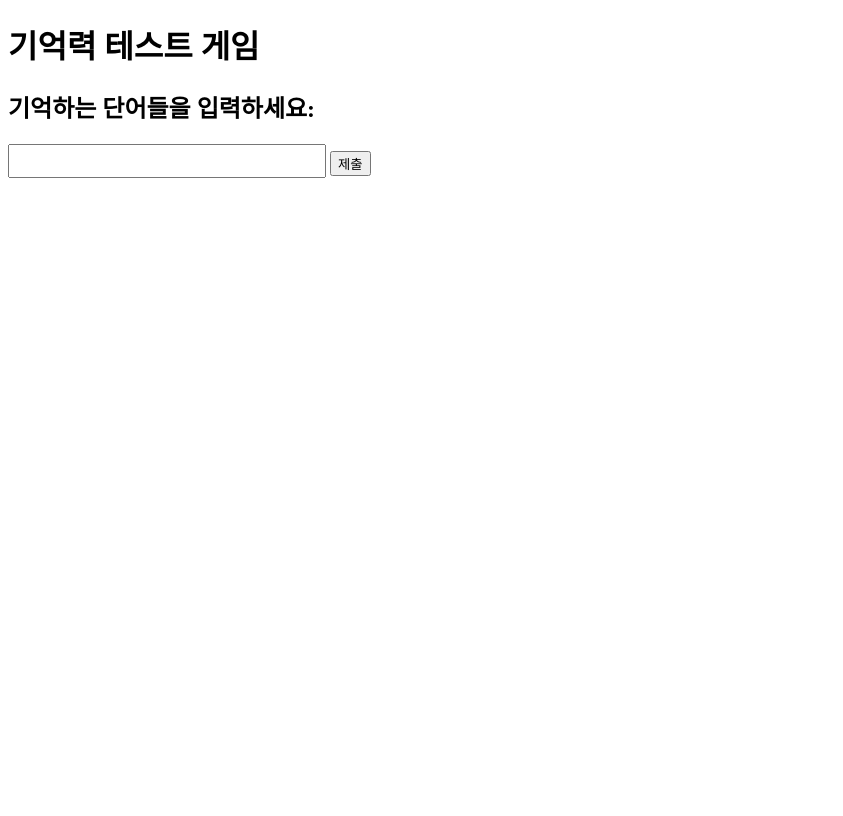
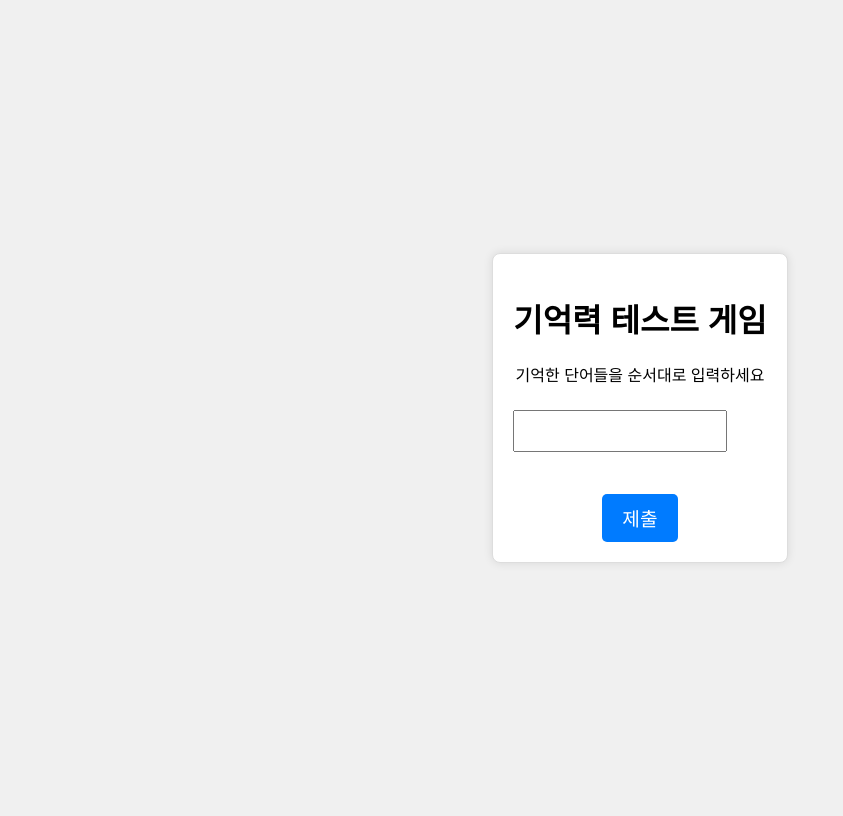
Before and after one commit to khleegit/MemoryTest, a Django app: template memorytest_app/templates/index.html in a window 1280 px wide. Shown: the whole page, without its empty margins (0-843 px from the left). Before the commit the page ends 178 px from the top, so only its background shows below. Run offline with Django 5.2, Linux system fonts and the light colour scheme; the template is opened without the code that fills it: most values are stand-ins (such as "Sample title", 1, 10 or a date in 2020); parts of the project's set-up code (start-up, migrations or seed data) failed here and were passed over.

Commit message:
기억력테스트 게임 index.html  화면 변경 업데이트

```diff
--- a/memorytest_app/templates/index.html
+++ b/memorytest_app/templates/index.html
@@ -5,15 +5,64 @@
     <meta name="viewport" content="width=device-width, initial-scale=1.0">
     <title>기억력 테스트 게임</title>
     <style>
+        body {
+            font-family: Arial, sans-serif;
+            display: flex;
+            justify-content: center;
+            align-items: center;
+            height: 100vh;
+            background-color: #f0f0f0;
+        }
+        .container {
+            background-color: #ffffff;
+            border: 1px solid #dddddd;
+            padding: 20px;
+            border-radius: 8px;
+            box-shadow: 0 0 10px rgba(0, 0, 0, 0.1);
+            text-align: center;
+            position: relative;
+        }
         .words-list {
-            font-size: 2em;  /* 글자 크기를 2배로 */
+            font-size: 1.5em; /* 글자 크기를 1.5배로 */
+            list-style-type: none;
+            padding: 0;
+        }
+        .words-list li {
+            margin: 10px 0;
+            display: flex;
+            justify-content: space-between;
+            align-items: center;
+        }
+        .input-word {
+            font-size: 1em; /* 입력 폼의 글자 크기 */
+            padding: 5px;
+            width: 200px;
         }
         #time {
             font-size: 1.5em;
             color: red;
+            position: absolute;
+            top: 50%;
+            right: -150px;
+            transform: translateY(-50%);
         }
-        .input-word {
-            font-size: 1.5em;  /* 입력 폼의 글자 크기를 1.5배로 */
+        .btn-submit {
+            font-size: 1.2em;
+            padding: 10px 20px;
+            background-color: #007bff;
+            color: white;
+            border: none;
+            border-radius: 5px;
+            cursor: pointer;
+        }
+        .btn-submit:hover {
+            background-color: #0056b3;
+        }
+        .hidden-words {
+            display: none;
+        }
+        .hidden-inputs {
+            display: block;
         }
     </style>
     <script>
@@ -27,8 +76,14 @@
 
                 if (--timer < 0) {
                     clearInterval(interval);
+                    var inputs = document.querySelectorAll('.input-word');
+                    inputs.forEach(function(input) {
+                        input.disabled = false;
+                    });
+                    document.getElementById('words-display').classList.add('hidden-words');
                     document.getElementById('memory-test-form').style.display = 'block';
-                    document.getElementById('words-display').style.display = 'none';
+                    document.getElementById('instruction').textContent = '기억한 단어들을 순서대로 입력하세요';
+                    display.textContent = '';
                 }
             }, 1000);
         }
@@ -42,26 +97,30 @@
     </script>
 </head>
 <body>
+    <div class="container">
         <h1>기억력 테스트 게임</h1>
+        <p id="instruction">이 단어들을 순서대로 기억하세요</p>
         <div id="words-display">
-        <h2>이 단어들을 기억하세요:</h2>
             <ul class="words-list">
                 {% for word in words %}
-                <li>{{ word }}</li>
+                    <li>{{ word }} <input type="text" class="input-word" disabled></li>
                 {% endfor %}
             </ul>
-        <div id="time"></div>
         </div>
         <form id="memory-test-form" action="{% url 'check' %}" method="post" style="display:none;">
             {% csrf_token %}
             {% for word in words %}
                 <input type="hidden" name="correct_words" value="{{ word }}">
             {% endfor %}
-        <h2>기억하는 단어들을 입력하세요:</h2>
+            <ul class="words-list">
                 {% for i in words %}
-            <input type="text" name="words" class="input-word">
+                    <li><input type="text" name="words" class="input-word"></li>
                 {% endfor %}
-        <button type="submit">제출</button>
+            </ul>
+            <br>
+            <button type="submit" class="btn-submit">제출</button>
         </form>
+    </div>
+    <div id="time"></div>
 </body>
 </html>
```
Also changed, not shown: db.sqlite3. Lines whose indentation alone changed are shown as unchanged.
